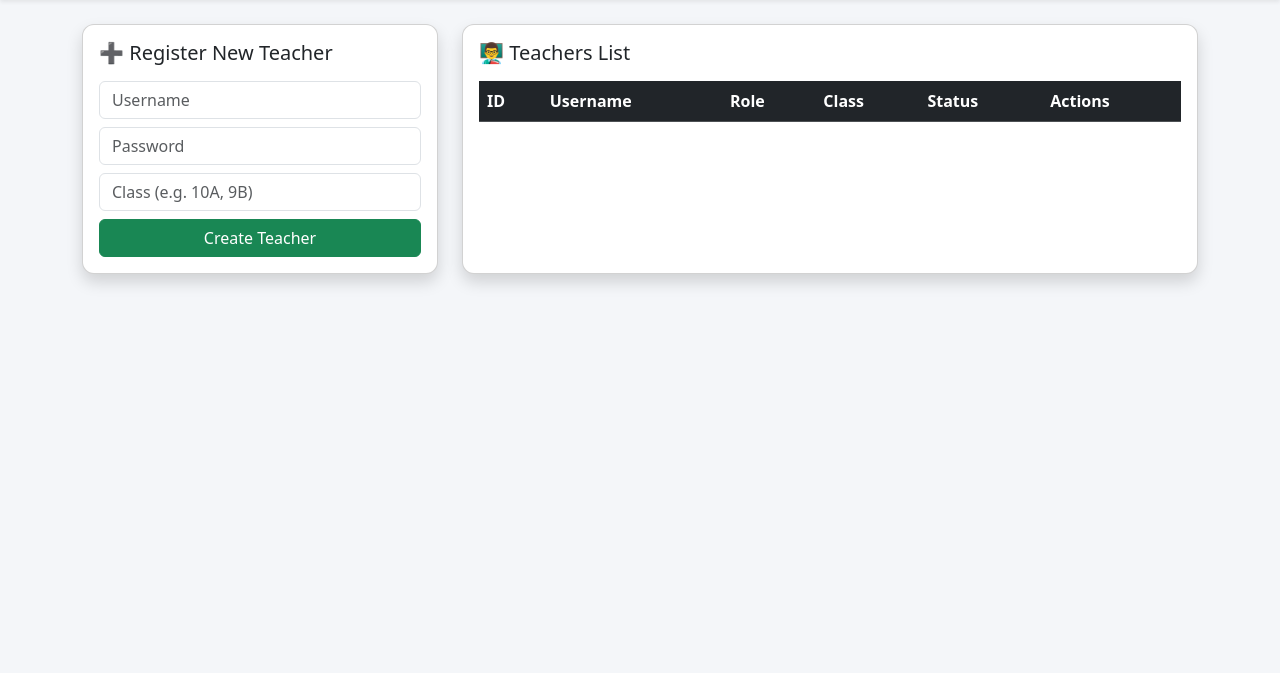
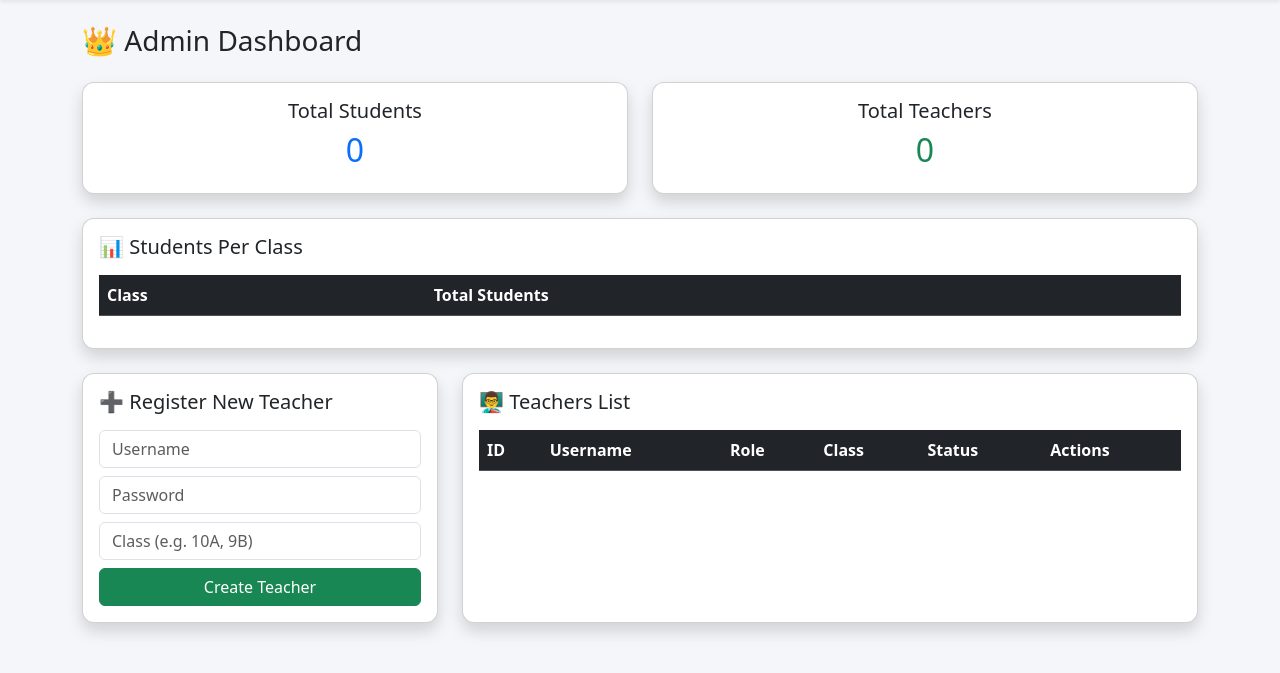
Before and after one commit to hsd01/student_teacher_management, a Flask app: page /admin in a window 1280 px wide. Shown: the part 56-729 px from the top of the page. Run offline with Flask 3, Linux system fonts and the light colour scheme; the visitor is signed in with stand-in values (Sample User, id 1); data that the repository does not hold is empty.

Commit message:
changes: teacher_dashboard new fields and import and export for excel next update 3 work is in progress for admin dashboard

```diff
--- a/app.py
+++ b/app.py
@@ -54,6 +54,57 @@ def admin_dashboard():
     conn = get_db_connection()
     cursor = conn.cursor(dictionary=True)
 
+    # create teacher
+    if request.method == "POST":
+        username = request.form["username"]
+        password = generate_password_hash(request.form["password"])
+        class_teacher = request.form["class_teacher"]
+
+        cursor.execute("""
+            INSERT INTO users (username, password, role, class_teacher, is_active)
+            VALUES (%s, %s, 'teacher', %s, 1)
+        """, (username, password, class_teacher))
+
+        conn.commit()
+
+    # teachers list
+    cursor.execute("SELECT id, username, role, class_teacher, is_active FROM users WHERE role='teacher'")
+    teachers = cursor.fetchall()
+
+    # stats
+    cursor.execute("SELECT COUNT(*) AS total_students FROM students")
+    total_students = cursor.fetchone()["total_students"]
+
+    cursor.execute("SELECT COUNT(*) AS total_teachers FROM users WHERE role='teacher'")
+    total_teachers = cursor.fetchone()["total_teachers"]
+
+    cursor.execute("""
+        SELECT class, COUNT(*) AS total
+        FROM students
+        GROUP BY class
+        ORDER BY class
+    """)
+    class_stats = cursor.fetchall()
+
+    cursor.close()
+    conn.close()
+
+    return render_template(
+        "admin_dashboard.html",
+        teachers=teachers,
+        total_students=total_students,
+        total_teachers=total_teachers,
+        class_stats=class_stats
+    )
+
+'''@app.route("/admin", methods=["GET", "POST"])
+def admin_dashboard():
+    if "user_id" not in session or session.get("role") != "admin":
+        return redirect("/")
+
+    conn = get_db_connection()
+    cursor = conn.cursor(dictionary=True)
+
     if request.method == "POST":
         username = request.form["username"]
         password = password = generate_password_hash(request.form["password"])
@@ -73,7 +124,7 @@ def admin_dashboard():
     conn.close()
 
     return render_template("admin_dashboard.html", teachers=teachers)
-
+'''
 @app.route("/student/<int:id>")
 def student_profile(id):
     if "user_id" not in session:
@@ -202,7 +253,7 @@ def import_students():
 
     return redirect("/dashboard")
 
-@app.route("/students")
+'''@app.route("/students")
 def students():
     if "user_id" not in session:
         return redirect("/")
@@ -228,6 +279,40 @@ def students():
     conn.close()
 
     return render_template("students.html", students=students, teacher_class=teacher_class)
+'''
+@app.route("/students")
+def students_dashboard():
+    if "user_id" not in session:
+        return redirect("/")
+
+    conn = get_db_connection()
+    cursor = conn.cursor(dictionary=True)
+
+    # Get current user role & class
+    cursor.execute("SELECT role, class_teacher FROM users WHERE id=%s", (session["user_id"],))
+    user = cursor.fetchone()
+
+    role = user["role"]
+    teacher_class = user["class_teacher"]
+
+    # ✅ Admin sees all students
+    if role == "admin":
+        cursor.execute("SELECT * FROM students ORDER BY class, roll_no ASC")
+        students = cursor.fetchall()
+    else:
+        # ✅ Teacher sees only own class students
+        cursor.execute("SELECT * FROM students WHERE class=%s ORDER BY roll_no ASC", (teacher_class,))
+        students = cursor.fetchall()
+
+    cursor.close()
+    conn.close()
+
+    return render_template(
+        "students.html",
+        students=students,
+        teacher_class=teacher_class if role != "admin" else "All Classes",
+        role=role
+    )
 
 
 """@app.route("/students")
@@ -306,7 +391,94 @@ def dashboard():
         avg_marks=float(avg_row["avg_marks"])
     )
 """
+
 @app.route("/dashboard", methods=["GET", "POST"])
+def dashboard():
+    if "user_id" not in session:
+        return redirect("/")
+
+    conn = get_db_connection()
+    cursor = conn.cursor(dictionary=True)
+
+    # get current user role
+    cursor.execute("SELECT role, class_teacher FROM users WHERE id=%s", (session["user_id"],))
+    user = cursor.fetchone()
+
+    role = user["role"]
+    teacher_class = user["class_teacher"]
+
+    # ==========================
+    # 👑 ADMIN DASHBOARD
+    # ==========================
+    if role == "admin":
+        # Total counts
+        cursor.execute("SELECT COUNT(*) AS total_students FROM students")
+        total_students = cursor.fetchone()["total_students"]
+
+        cursor.execute("SELECT COUNT(*) AS total_teachers FROM users WHERE role='teacher'")
+        total_teachers = cursor.fetchone()["total_teachers"]
+
+        # Students per class
+        cursor.execute("""
+            SELECT class, COUNT(*) AS total
+            FROM students
+            GROUP BY class
+            ORDER BY class
+        """)
+        class_stats = cursor.fetchall()
+
+        cursor.close()
+        conn.close()
+
+        return render_template(
+            "admin_dashboard.html",   # 👈 create this template
+            total_students=total_students,
+            total_teachers=total_teachers,
+            class_stats=class_stats
+        )
+
+    # ==========================
+    # 👨‍🏫 TEACHER DASHBOARD
+    # ==========================
+    selected_test = request.args.get("test", "unit1")
+
+    # get students of teacher class
+    cursor.execute(
+        "SELECT id, name, roll_no FROM students WHERE class=%s ORDER BY roll_no ASC",
+        (teacher_class,)
+    )
+    students = cursor.fetchall()
+
+    # get marks for selected test
+    cursor.execute("""
+        SELECT s.name,
+               IFNULL(m.subject1,0)+IFNULL(m.subject2,0)+IFNULL(m.subject3,0)+
+               IFNULL(m.subject4,0)+IFNULL(m.subject5,0) AS total
+        FROM students s
+        LEFT JOIN student_marks m
+          ON s.id = m.student_id AND m.test_name = %s
+        WHERE s.class = %s
+        ORDER BY s.roll_no
+    """, (selected_test, teacher_class))
+
+    rows = cursor.fetchall()
+
+    labels = [r["name"] for r in rows]
+    values = [r["total"] for r in rows]
+
+    cursor.close()
+    conn.close()
+
+    return render_template(
+        "teacher_dashboard.html",
+        teacher_class=teacher_class,
+        students=students,
+        labels=labels,
+        values=values,
+        selected_test=selected_test
+    )
+
+'''@app.route("/dashboard", methods=["GET", "POST"])
 def dashboard():
     if "user_id" not in session:
         return redirect("/")
@@ -352,9 +524,9 @@ def dashboard():
         labels=labels,
         values=values,
         selected_test=selected_test
-    )
+    )'''
 
-@app.route("/performance", methods=["GET", "POST"])
+'''@app.route("/performance", methods=["GET", "POST"])
 def student_performance():
     if "user_id" not in session:
         return redirect("/")
@@ -424,8 +596,92 @@ def student_performance():
         marks=marks,
         overall_labels=overall_labels,
         overall_values=overall_values
+    )'''
+
+@app.route("/performance", methods=["GET", "POST"])
+def student_performance():
+    if "user_id" not in session:
+        return redirect("/")
+
+    conn = get_db_connection()
+    cursor = conn.cursor(dictionary=True)
+
+    cursor.execute("SELECT class_teacher FROM users WHERE id=%s", (session["user_id"],))
+    teacher = cursor.fetchone()
+    teacher_class = teacher["class_teacher"]
+
+    cursor.execute("SELECT id, name FROM students WHERE class=%s ORDER BY roll_no ASC", (teacher_class,))
+    students = cursor.fetchall()
+
+    selected_student = None
+    selected_test = None
+    marks = None
+
+    overall_labels = ["Unit 1", "Unit 2", "Half Yearly", "Final"]
+    overall_values = [0, 0, 0, 0]
+
+    # ✅ UI-only subject names
+    if "subject_names" not in session:
+        session["subject_names"] = {}
+
+    if request.method == "POST":
+
+        # Save subject names (UI only)
+        if request.form.get("action") == "set_subject_names":
+            session["subject_names"] = {
+                "sub1": request.form.get("sub1"),
+                "sub2": request.form.get("sub2"),
+                "sub3": request.form.get("sub3"),
+                "sub4": request.form.get("sub4"),
+                "sub5": request.form.get("sub5"),
+            }
+
+        # View marks
+        if request.form.get("action") == "view_marks":
+            student_id = request.form["student_id"]
+            selected_test = request.form["test_name"]
+
+            cursor.execute("SELECT * FROM students WHERE id=%s", (student_id,))
+            selected_student = cursor.fetchone()
+
+            cursor.execute("""
+                SELECT subject1, subject2, subject3, subject4, subject5
+                FROM student_marks
+                WHERE student_id=%s AND test_name=%s
+            """, (student_id, selected_test))
+            marks = cursor.fetchone()
+
+            def get_avg(test_name):
+                cursor.execute("""
+                    SELECT
+                      COALESCE(AVG(subject1 + subject2 + subject3 + subject4 + subject5) / 5, 0) AS avg_marks
+                    FROM student_marks
+                    WHERE student_id=%s AND test_name=%s
+                """, (student_id, test_name))
+                row = cursor.fetchone()
+                return float(row["avg_marks"]) if row and row["avg_marks"] is not None else 0
+
+            overall_values = [
+                get_avg("unit1"),
+                get_avg("unit2"),
+                get_avg("halfyearly"),
+                get_avg("final")
+            ]
+
+    cursor.close()
+    conn.close()
+
+    return render_template(
+        "student_performance.html",
+        students=students,
+        teacher_class=teacher_class,
+        selected_student=selected_student,
+        selected_test=selected_test,
+        marks=marks,
+        overall_labels=overall_labels,
+        overall_values=overall_values,
+        subject_names=session.get("subject_names", {})
     )
-
 
 
 @app.route("/student/edit/<int:id>", methods=["GET", "POST"])
@@ -694,4 +950,4 @@ def delete_teacher(teacher_id):
 
 
 if __name__ == "__main__":
-    app.run(debug=True, host="0.0.0.0", port=5000)
+    app.run(debug=True, host="0.0.0.0", port=5001)
--- a/templates/admin_dashboard.html
+++ b/templates/admin_dashboard.html
@@ -2,6 +2,48 @@
 {% block title %}Admin Dashboard{% endblock %}
 
 {% block content %}
+
+<h3 class="mb-4">👑 Admin Dashboard</h3>
+
+<!-- ====== STATS SECTION ====== -->
+<div class="row mb-4">
+  <div class="col-md-6">
+    <div class="card shadow p-3 text-center h-100">
+      <h5>Total Students</h5>
+      <h2 class="text-primary">{{ total_students }}</h2>
+    </div>
+  </div>
+
+  <div class="col-md-6">
+    <div class="card shadow p-3 text-center h-100">
+      <h5>Total Teachers</h5>
+      <h2 class="text-success">{{ total_teachers }}</h2>
+    </div>
+  </div>
+</div>
+
+<div class="card shadow p-3 mb-4">
+  <h5 class="mb-3">📊 Students Per Class</h5>
+
+  <table class="table table-striped">
+    <thead class="table-dark">
+      <tr>
+        <th>Class</th>
+        <th>Total Students</th>
+      </tr>
+    </thead>
+    <tbody>
+      {% for c in class_stats %}
+      <tr>
+        <td>{{ c.class }}</td>
+        <td>{{ c.total }}</td>
+      </tr>
+      {% endfor %}
+    </tbody>
+  </table>
+</div>
+
+<!-- ====== TEACHER MANAGEMENT SECTION ====== -->
 <div class="row">
   <!-- Register Teacher -->
   <div class="col-md-4">
@@ -73,4 +115,5 @@
     </div>
   </div>
 </div>
+
 {% endblock %}
```
Also changed, not shown: templates/admin_home.html (added, +43 -0 lines), templates/student_performance.html (+47 -38 lines), templates/students.html (+13 -1 lines).
